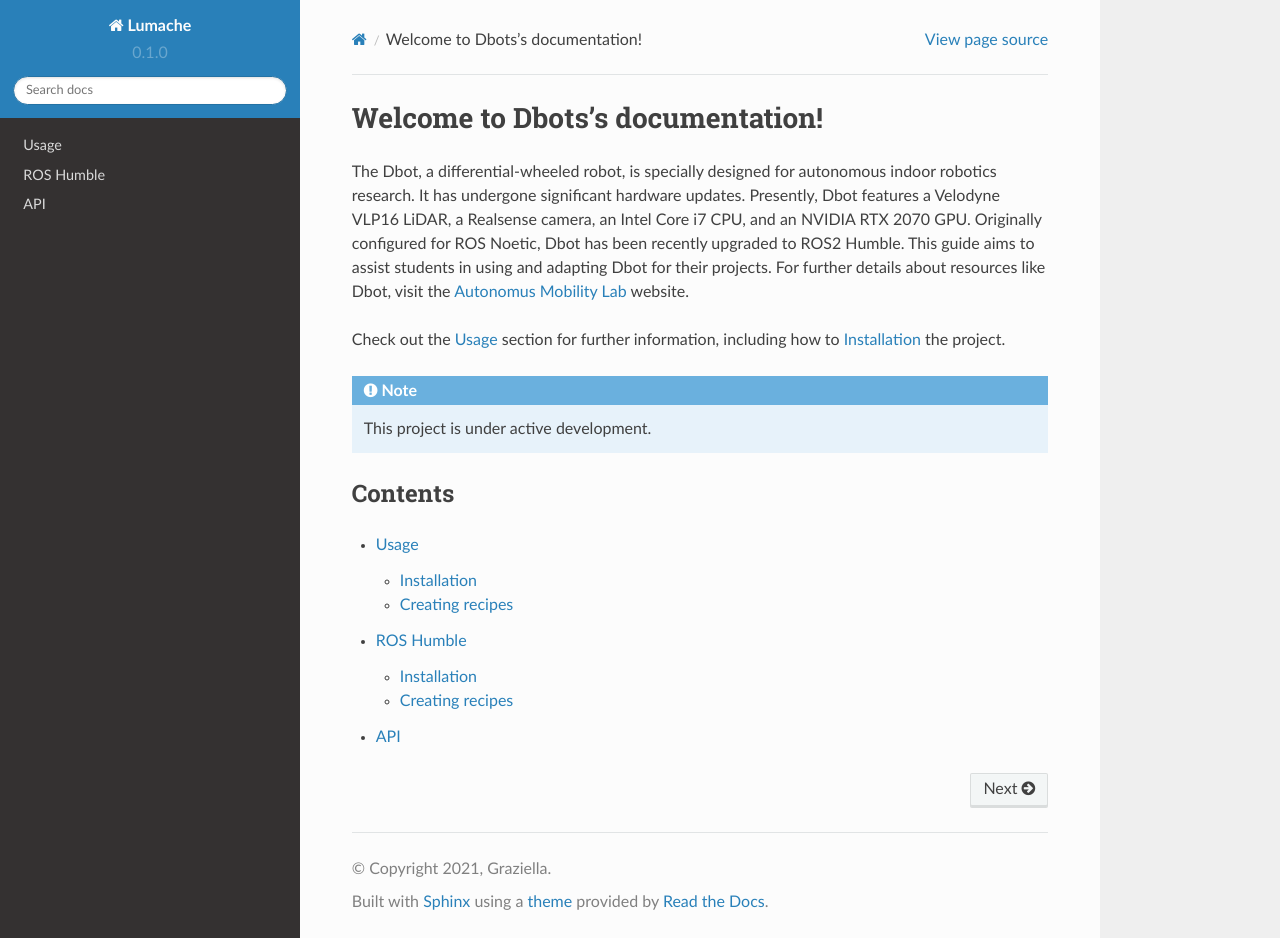
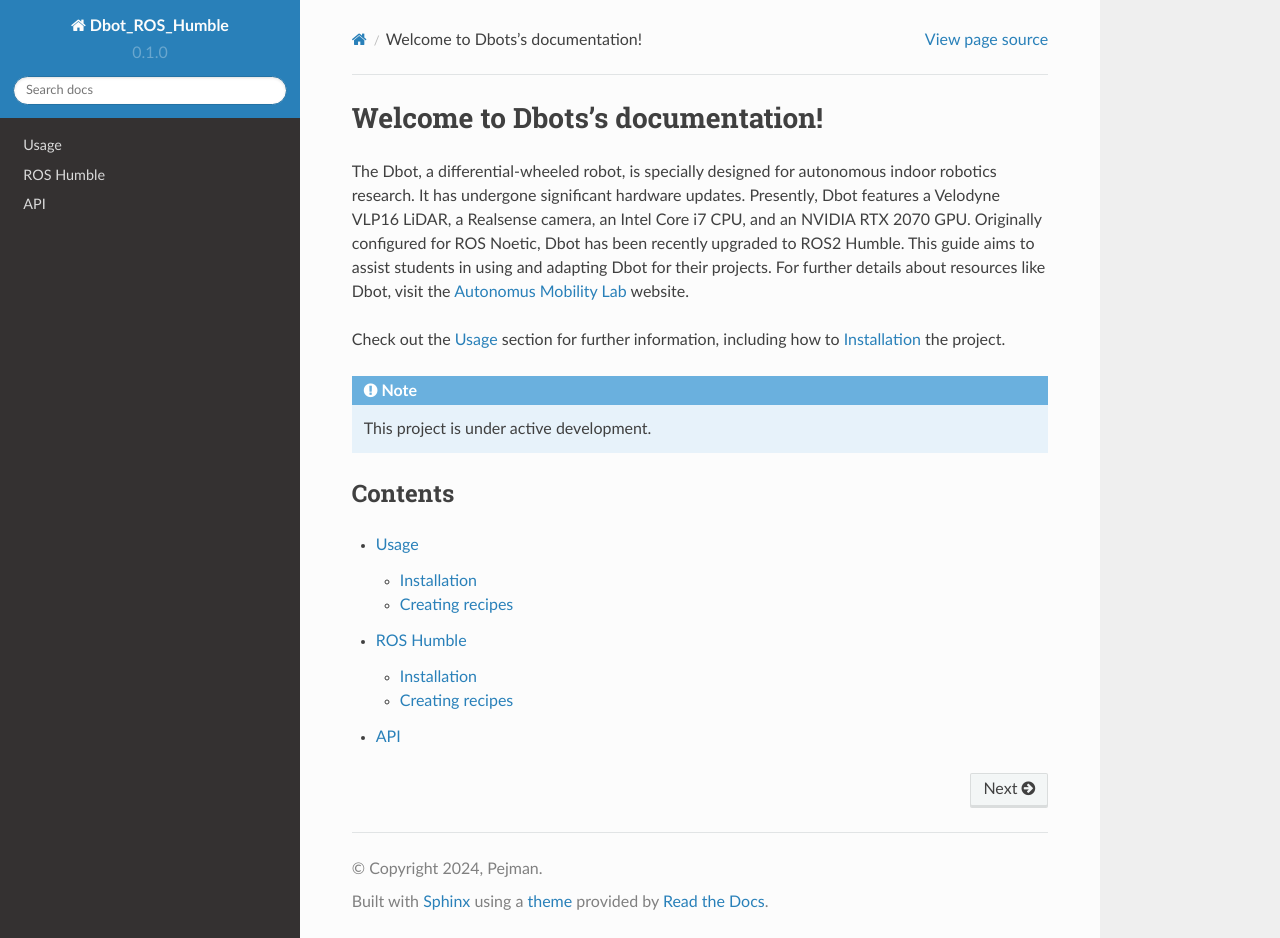
Before and after one commit to Pejman712/DbotROSHumble, a Sphinx documentation site: the page built from docs/source/index.rst, in a window 1280 px wide and 938 px high. Built offline with Sphinx 7.4.7 and the Read the Docs theme 2.0.0, drawn with Linux system fonts in a browser that asks for light colours.

Commit message:
Update conf.py

```diff
--- a/docs/source/conf.py
+++ b/docs/source/conf.py
@@ -2,9 +2,9 @@
 
 # -- Project information
 
-project = 'Lumache'
-copyright = '2021, Graziella'
-author = 'Graziella'
+project = 'Dbot_ROS_Humble'
+copyright = '2024, Pejman'
+author = 'Pejman Habibiroudkenar'
 
 release = '0.1'
 version = '0.1.0'
```
